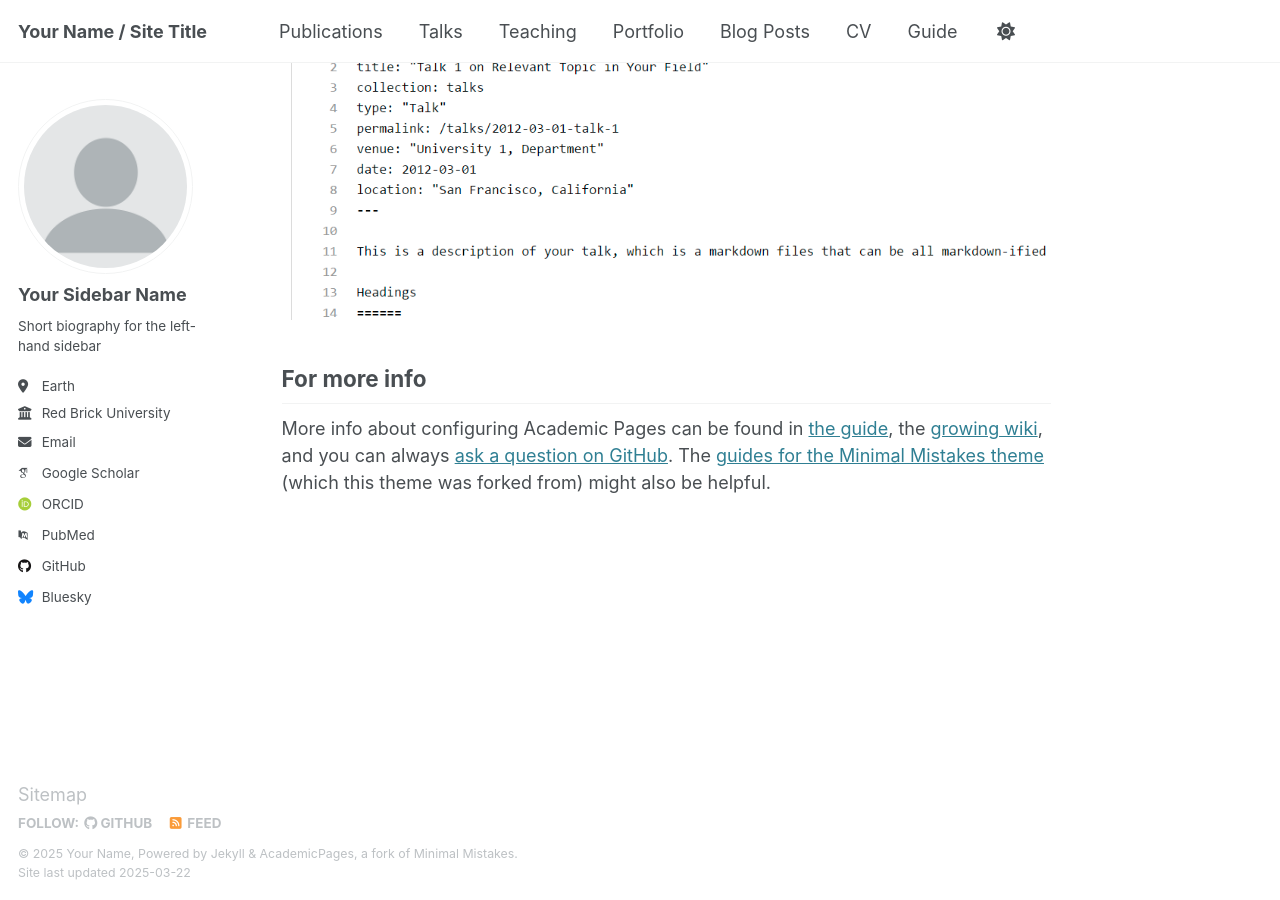
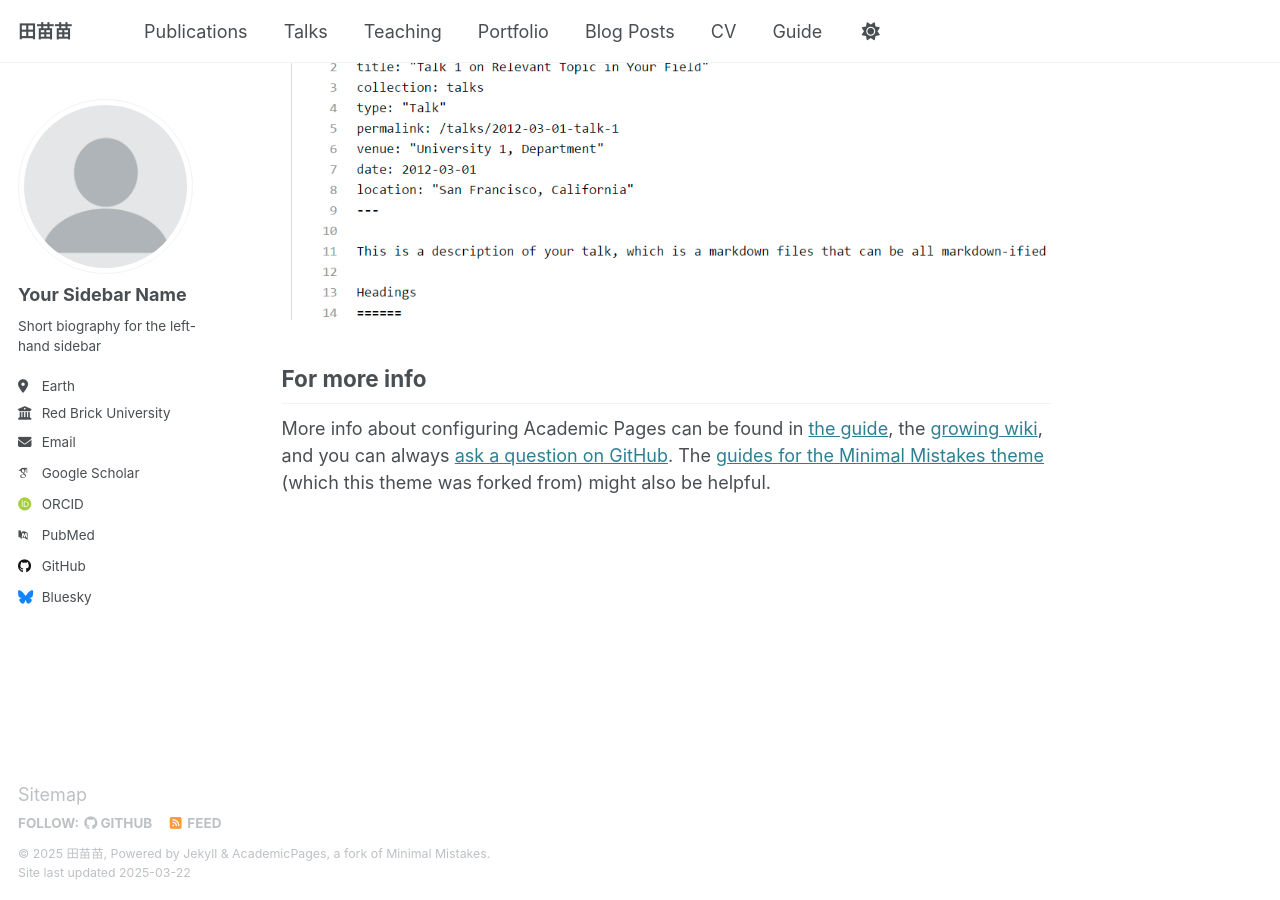
Before and after one commit to dmtian/dmtian.github.io, a Jekyll site: the page built from _pages/about.md, in a window 1280 px wide and 900 px high, scrolled down 2635 px. Built offline with Jekyll 4.4.1, drawn with Linux system fonts in a browser that asks for light colours; some web fonts are replaced.

Commit message:
Update _config.yml

```diff
--- a/_config.yml
+++ b/_config.yml
@@ -9,10 +9,10 @@
 # Basic Site Settings
 locale                   : "en-US"
 site_theme               : "default"
-title                    : "Your Name / Site Title"
+title                    : "田苗苗"
 title_separator          : "-"
-name                     : &name "Your Name"
-description              : &description "personal description"
+name                     : &name "田苗苗"
+description              : &description "A teacher from Anhui University"
 url                      : https://uso-42.github.io # the base hostname & protocol for your site e.g. "https://[your GitHub username].github.io"
 baseurl                  : "" # the subpath of your site, e.g. "/blog"
 repository               : "academicpages/academicpages.github.io"
```
